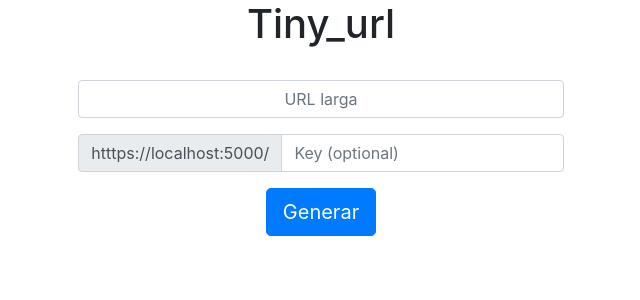
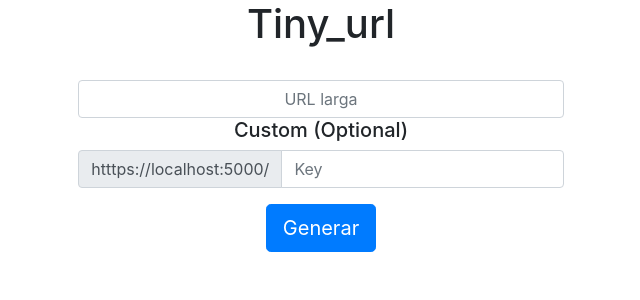
Before and after one commit to CruzdelCid/tiny_urlpro, a Flask app: page / in a window 1280 px wide. Shown: the top 300 px of the page, without its empty margins (319-959 px from the left). Run offline with Flask 2, Linux system fonts and the light colour scheme.

Commit message:
Modificación de urls.html

```diff
--- a/templates/index.html
+++ b/templates/index.html
@@ -17,12 +17,12 @@
           <div class="form-group">
               <label class="sr-only">Name</label>
               <input name="URL" type="text" class="form-control text-center" placeholder="URL larga">
-              <p> </p>
+              <h5>Custom (Optional)</h5>
               <div class="input-group">
                 <div class="input-group-prepend">
                   <span class="input-group-text">htttps://localhost:5000/</span>
                 </div>
-                <input name="key" type="text" placeholder="Key (optional)" class="form-control">
+                <input name="key" type="text" placeholder="Key" class="form-control">
               </div>
           </div>
           <button type="submit" class="btn btn-primary btn-lg">Generar</button>
```
